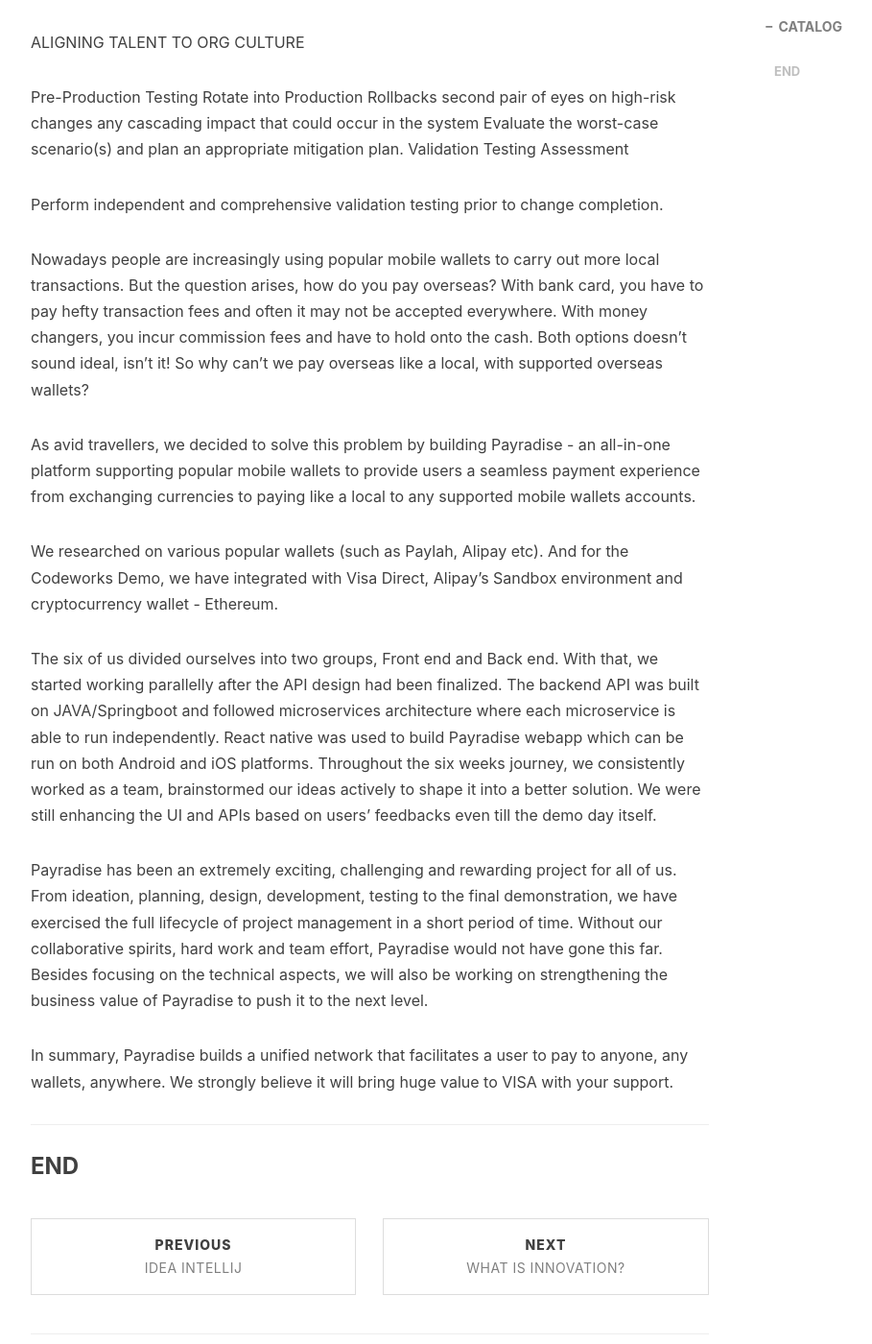
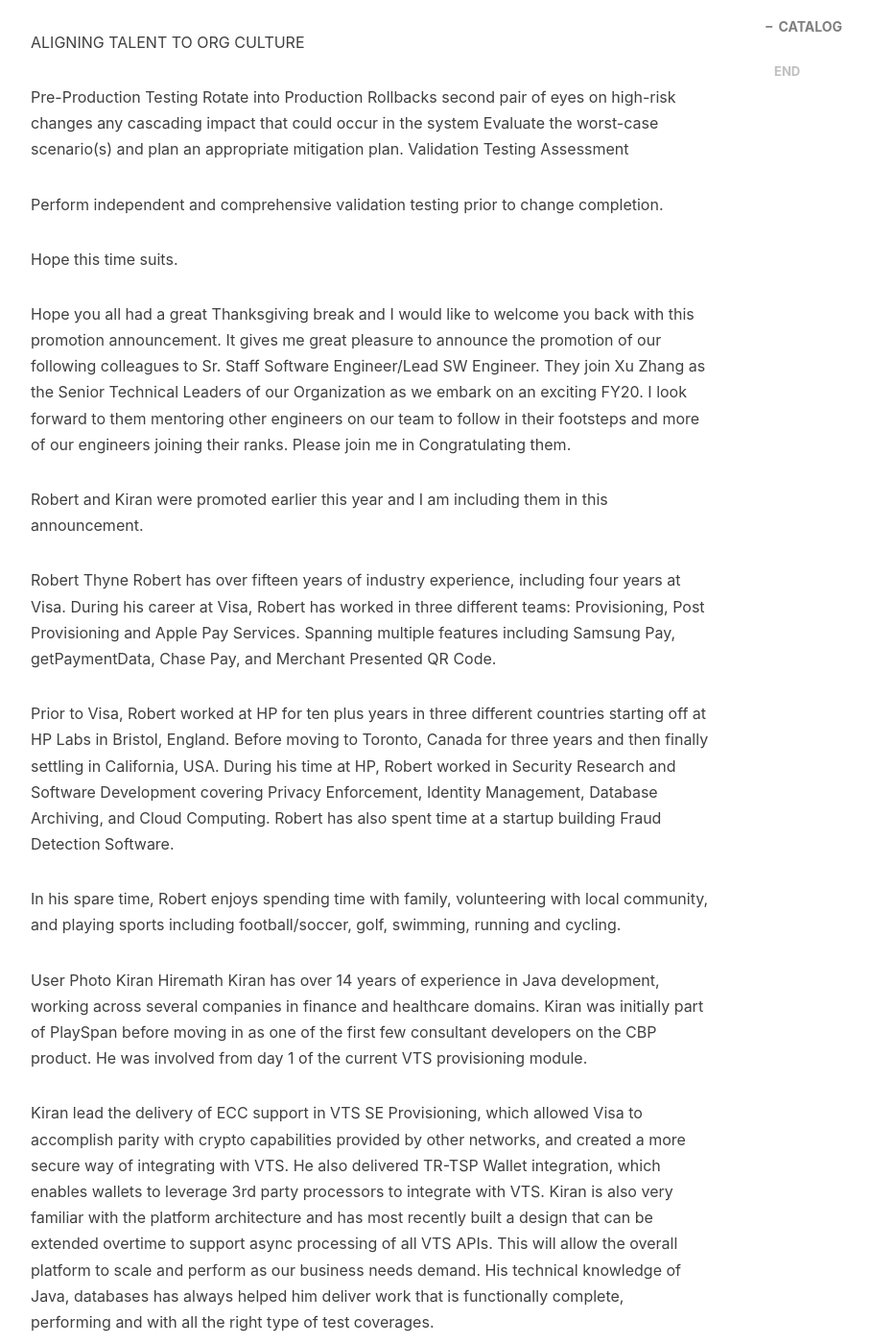
Before and after one commit to freerambo/freerambo.github.io, a Jekyll site: the page built from _posts/2019-11-11-Personal-Thoughts.markdown, in a window 1280 px wide and 1400 px high, scrolled down 952 px. Shown: the whole window at 96% size, without its empty margins (233-1142 px from the left). Built offline with Jekyll 4.4.1, drawn with Linux system fonts in a browser that asks for light colours; nearby versions of some CDN libraries; comment, search, counter and statistics services are not loaded; some of the changed text lies outside the part shown.

Commit message:
routine updates

```diff
--- a/_posts/2019-03-10-Microservice-training01.markdown
+++ b/_posts/2019-03-10-Microservice-training01.markdown
@@ -67,9 +67,9 @@
 
 `history` gives all hostory commands
 
-docker ps list all containers.
+`docker ps` list all containers.
 
-Rule of silence: if there is nothing to say, say nothing.
+**Rule of silence: if there is nothing to say, say nothing.**
 
 `rm -rf /tmp/foo/f1` return nothing since rule of silence
 
--- a/_posts/2019-11-11-Personal-Thoughts.markdown
+++ b/_posts/2019-11-11-Personal-Thoughts.markdown
@@ -42,19 +42,77 @@
 
 Perform independent and comprehensive validation testing prior to change completion.
 
-Nowadays people are increasingly using popular mobile wallets to carry out more local transactions. But the question arises, how do you pay overseas? With bank card, you have to pay hefty transaction fees and often it may not be accepted everywhere. With money changers, you incur commission fees and have to hold onto the cash. Both options doesn’t sound ideal, isn’t it! So why can’t we pay overseas like a local, with supported overseas wallets?
+Hope this time suits.
 
-As avid travellers, we decided to solve this problem by building Payradise - an all-in-one platform supporting popular mobile wallets to provide users a seamless payment experience from exchanging currencies to paying like a local to any supported mobile wallets accounts.
 
-We researched on various popular wallets (such as Paylah, Alipay etc). And for the Codeworks Demo, we have integrated with Visa Direct, Alipay’s Sandbox environment and cryptocurrency wallet -  Ethereum.
+Hope you all had a great Thanksgiving break and I would like to welcome you back with this promotion announcement.  It gives me great pleasure to announce the promotion of our following colleagues to Sr. Staff Software Engineer/Lead SW Engineer. They join Xu Zhang as the Senior Technical Leaders of our Organization as we embark on an exciting FY20. I look forward to them mentoring other engineers on our team to follow in their footsteps and more of our engineers joining their ranks. Please join me in Congratulating them.
 
-The six of us divided ourselves into two groups, Front end and Back end. With that, we started working parallelly after the API design had been finalized. The backend API was built on JAVA/Springboot and followed microservices architecture where each microservice is able to run independently. React native was used to build Payradise webapp which can be run on both Android and iOS platforms. Throughout the six weeks journey, we consistently worked as a team, brainstormed our ideas actively to shape it into a better solution. We were still enhancing the UI and APIs based on users’ feedbacks even till the demo day itself.
+Robert and Kiran were promoted earlier this year and I am including them in this announcement.
 
-Payradise has been an extremely exciting, challenging and rewarding project for all of us. From ideation, planning, design, development, testing to the final demonstration, we have exercised the full lifecycle of project management in a short period of time. Without our collaborative spirits, hard work and team effort, Payradise would not have gone this far. Besides focusing on the technical aspects, we will also be working on strengthening the business value of Payradise to push it to the next level.
+Robert Thyne
+Robert has over fifteen years of industry experience, including four years at Visa. During his career at Visa, Robert has worked in three different teams: Provisioning, Post Provisioning and Apple Pay Services. Spanning multiple features including Samsung Pay, getPaymentData, Chase Pay, and Merchant Presented QR Code.
 
-In summary, Payradise builds a unified network that facilitates a user to pay to anyone, any wallets, anywhere. We strongly believe it will bring huge value to VISA with your support.
+Prior to Visa, Robert worked at HP for ten plus years in three different countries starting off at HP Labs in Bristol, England. Before moving to Toronto, Canada for three years and then finally settling in California, USA. During his time at HP, Robert worked in Security Research and Software Development covering Privacy Enforcement, Identity Management, Database Archiving, and Cloud Computing. Robert has also spent time at a startup building Fraud Detection Software.
 
+In his spare time, Robert enjoys spending time with family, volunteering with local community, and playing sports including football/soccer, golf, swimming, running and cycling.
+
+User Photo
+Kiran Hiremath
+Kiran has over 14 years of experience in Java development, working across several companies in finance and healthcare domains. Kiran was initially part of PlaySpan before moving in as one of the first few consultant developers on the CBP product. He was involved from day 1 of the current VTS provisioning module.
+
+Kiran lead the delivery of ECC support in VTS SE Provisioning, which allowed Visa to accomplish parity with crypto capabilities provided by other networks, and created a more secure way of integrating with VTS. He also delivered TR-TSP Wallet integration, which enables wallets to leverage 3rd party processors to integrate with VTS. Kiran is also very familiar with the platform architecture and has most recently built a design that can be extended overtime to support async processing of all VTS APIs. This will allow the overall platform to scale and perform as our business needs demand. His technical knowledge of Java, databases has always helped him deliver work that is functionally complete, performing and with all the right type of test coverages.
+
+In FY’20, Kiran will be leading the efforts for Token Exchange module for VTS localization.
+
+Kiran loves to go camping and hiking when he has some free time.
+
+
+Shikha Pachauri
+Shikha has over 14 years of experience in development, working across several Fin Tech companies. Shikha joined Visa 8 years ago, and was one of the first few core developers in the V.me Consumer Team. She also coded the build first Payment Instrument and Alerts Pages for V.me. She has also contributed towards several other modules including Transaction History, SAML migration and other critical features.
+
+She rotated from front end to backend VTIS team to help migrate tokenization (TAR/TPCAS) apis to JSON from ISO and XML. In the last year, she drove the tech charter for Token Provisioning team and Improved critical APIs availability to 99.99%. She is one of the security champions from DDP and leads security compliance for provisioning area. Shikha recently delivered the Cloud Token Framework, and Device binding capabilities to bind trusted devices to cloud token. This will soon be in production with WhatsApp payments. Shikha also played a significant role in bringing in production issue monitoring, dashboards and overall system awareness to the team members by conducting several knowledge sharing sessions.
+
+In FY’20, Shikha will be involved in VTS localization for Turkey, primarily delivering Token Business Services.
+
+As we have seen at some our DDP events, Shikha is great at and likes organizing events for friends and families.
+
+User Photo
+Chakravarthy Ravichandran
+Chakra has over 14 years of experience as a full stack developer across insurance, travel, networking and fin-tech domains, working for companies including Cisco, Apple and Cognizant.
+
+Chakra has been playing the role of domain lead for SRC and has been a go to person, for the SRC domain. Chakra played a pivotal role and showed tremendous technical leadership to take the SRC System live and fully functional with a working integration with all the external networks (MasterCard/Amex). Chakra came up with an adaptable design for SRC system to handle flux of changes in Arch UI Patterns across networks(MasterCard/Amex). He also worked on the architecture that enables 3 App models - SRC-I/SRC System/DCF, along with orchestration layer. Prior to SRC, Chakra has also worked on developing the key features for VDCP SSI/ERM feature that provided a 15% uptick on users enrolled into VDCP App.
+
+In FY’20, Chakra is going to focus on leading the technology charter for SRC, and specifically on the aspects of stabilizing and simplifying volatile modules such as Routing logic, refactoring and improving the code cleanliness and improving the overall security posture of the VCO/SRC Product.
+
+In his free time, Chakra likes to binge on Netflix
+
+
+Vijaya Dulam
+Vijaya has over 13 years of Software experience including the last 9 years in in Test Engineering. In her five years at Visa Vijaya’s career has spanned work on VTS Issuer Tools & VTIS, VTS Post-Provisioning and ApplePay Services. Vijaya has played a key test leadership role in delivering countless critical features providing functional and end-to-end sign-offs. Vijaya has been extremely active in innovation and driving key organizational themes like containers, environment stability and numerous process improvements. She and her team are the CodeWorks FY19 winners, leading to a patent filing.
+
+Vijaya has completed her Bachelor's degree in Electronics & Communications from JNT University, India and has worked for 4 years as a Developer before moving to US.  Prior to joining Visa, Vijaya worked with PayPal, Cisco, and AT&T in SDET role where she got exposed to various automation frameworks and tools including front-end, mobile (iOS, Android) and backend services.
+
+Vijaya enjoys playing badminton and gardening when she is able to get away from work.
+
+User Photo
+
+I would also like to share that Mohit Gupta is moving to a new role as architect for Real Time Payments (RTP). Thanks to Mohit for his leadership and contributions to VTS over many years and I wish him all the best in his new role.
+
+We have an exciting roadmap for SRC and VTS for FY20 I hope to share the details of our next VPDP all hands.
+
+
+
+Most of you would have known by now that I am leaving Visa to pursue another opportunity. The past 3.5 years have been amazing and I am definitely going to remember all of you. Thank you for making every moment count!
+
+I’m sure our paths will cross again in the future, so this is not goodbye. Till we meet again!
+
+
+I have resigned from Visa. Today is my last day here. It has been an amazing journey and I am thankful to you all for the support and friendship over the years.
+I will always be super proud of having been a part of this group. Wishing you all great success and hoping to stay in touch!
 
 ---
 
+
+What is
+
 ### END
```
Also changed, not shown: _posts/2019-11-03-Intellij-IDEA.markdown (+13 -0 lines), _posts/2019-11-26-Payradise.markdown (added, +32 -0 lines).
